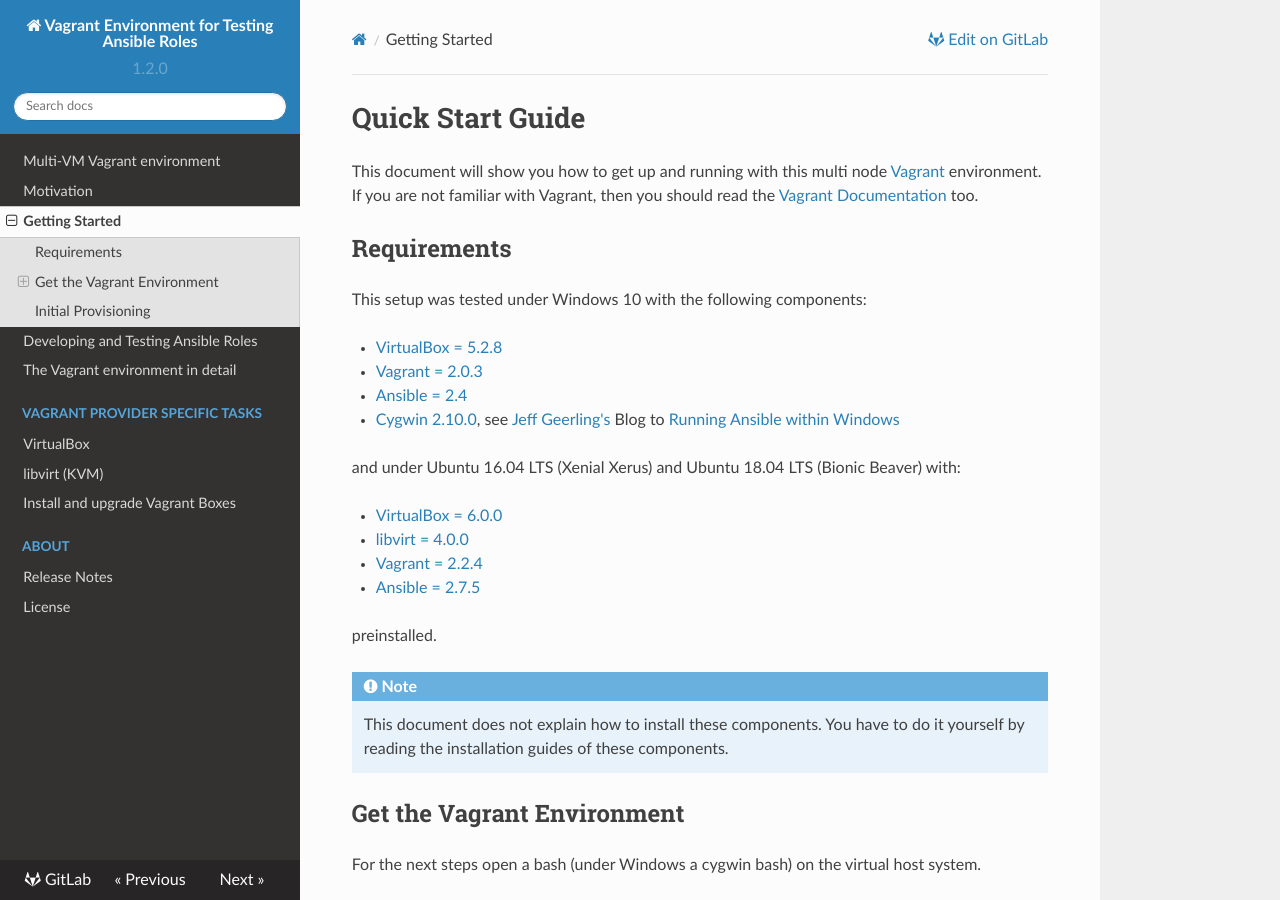
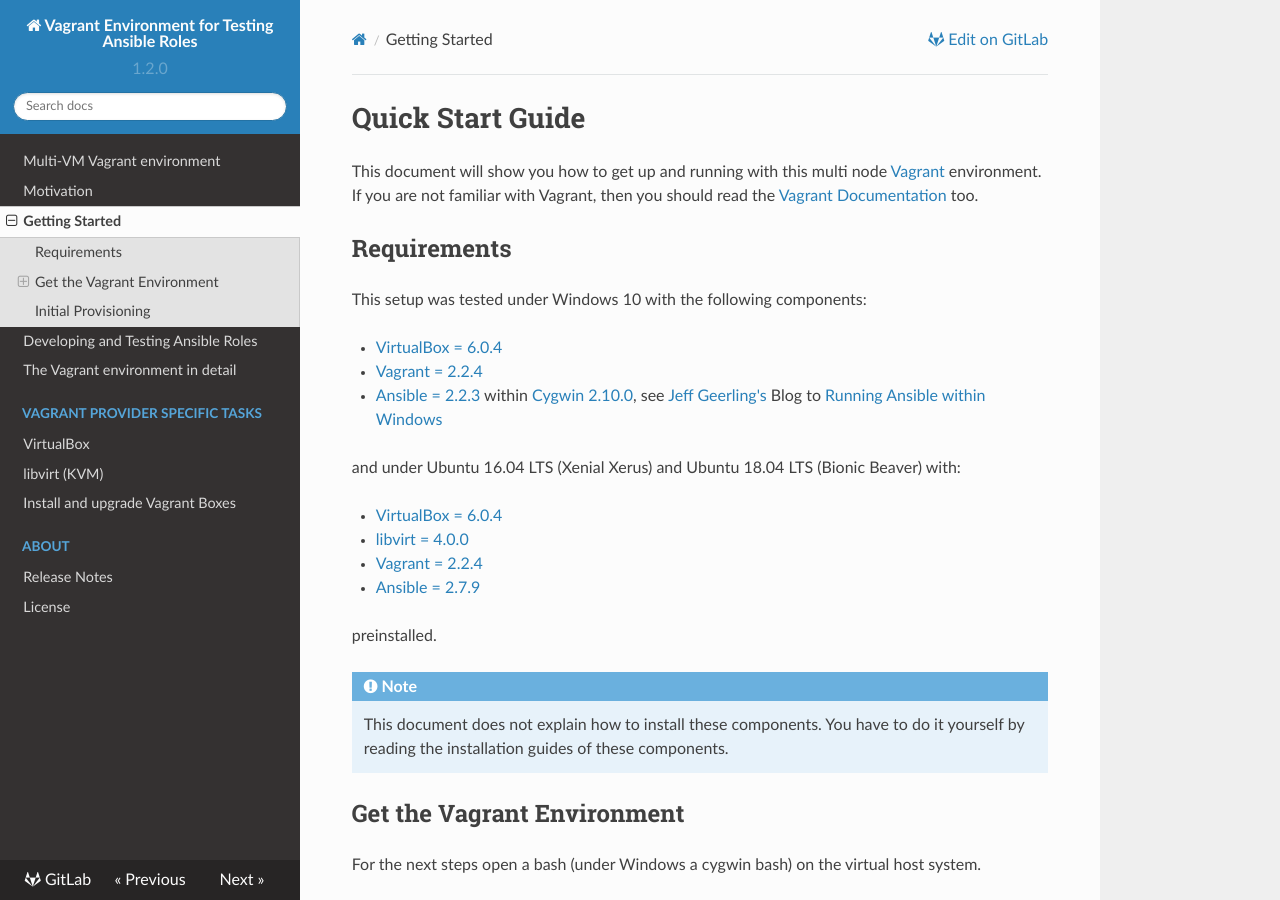
Before and after one commit to coglinev3/ansible-development, an MkDocs documentation site: the page built from docs/getting_started.md, in a window 1280 px wide and 900 px high. Built offline with MkDocs 1.6.1, drawn with Linux system fonts in a browser that asks for light colours; nearby versions of some CDN libraries; a script that is not in the unit is left out; old or Windows-style settings are respelled for this version of MkDocs.

Commit message:
Doc: Updates versions for required components

```diff
--- a/docs/getting_started.md
+++ b/docs/getting_started.md
@@ -9,17 +9,16 @@ familiar with Vagrant, then you should read the [Vagrant Documentation](https://
 
 This setup was tested under Windows 10 with the following components:
 
-* [VirtualBox = 5.2.8](https://www.virtualbox.org/)
-* [Vagrant = 2.0.3](https://www.vagrantup.com/)
-* [Ansible = 2.4](http://docs.ansible.com/ansible/)
-* [Cygwin 2.10.0](https://www.cygwin.com/), see [Jeff Geerling's](https://www.jeffgeerling.com/) Blog to [Running Ansible within Windows](http://www.jeffgeerling.com/blog/running-ansible-within-windows)
+* [VirtualBox = 6.0.4](https://www.virtualbox.org/)
+* [Vagrant = 2.2.4](https://www.vagrantup.com/)
+* [Ansible = 2.2.3](http://docs.ansible.com/ansible/) within [Cygwin 2.10.0](https://www.cygwin.com/), see [Jeff Geerling's](https://www.jeffgeerling.com/) Blog to [Running Ansible within Windows](http://www.jeffgeerling.com/blog/running-ansible-within-windows)
 
 and under Ubuntu 16.04 LTS (Xenial Xerus) and Ubuntu 18.04 LTS (Bionic Beaver) with:
 
-* [VirtualBox = 6.0.0](https://www.virtualbox.org/)
+* [VirtualBox = 6.0.4](https://www.virtualbox.org/)
 * [libvirt = 4.0.0](https://libvirt.org/index.html)
 * [Vagrant = 2.2.4](https://www.vagrantup.com/)
-* [Ansible = 2.7.5](http://docs.ansible.com/ansible/)
+* [Ansible = 2.7.9](http://docs.ansible.com/ansible/)
 
 preinstalled.
 
```
Also changed, not shown: README.md (+5 -6 lines).
